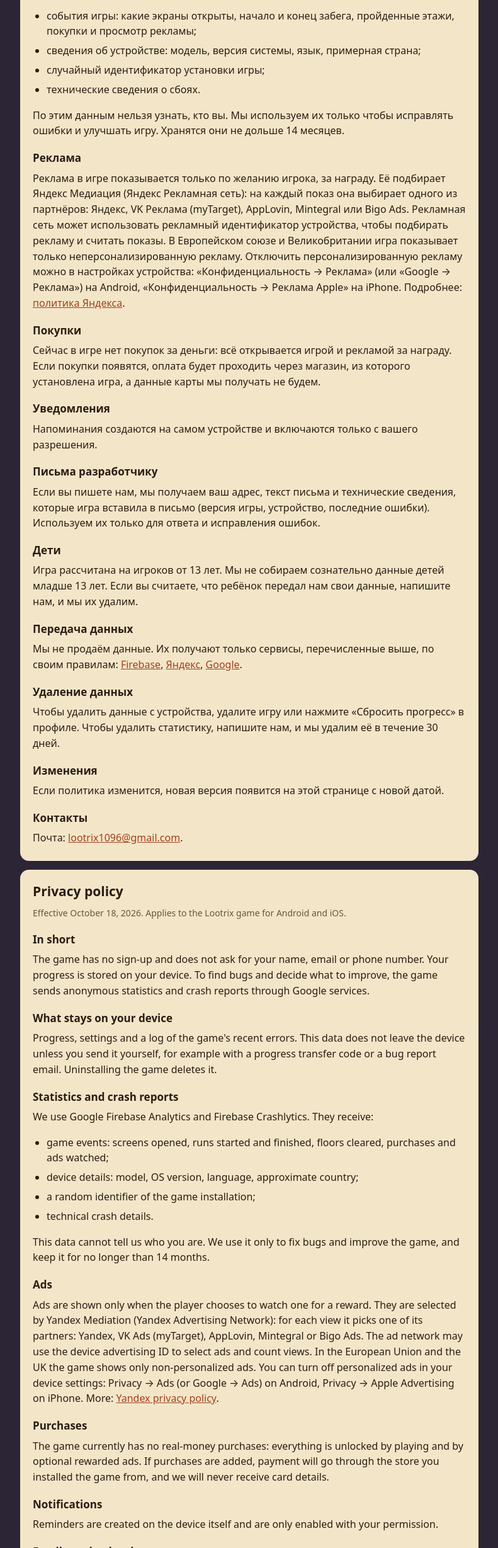
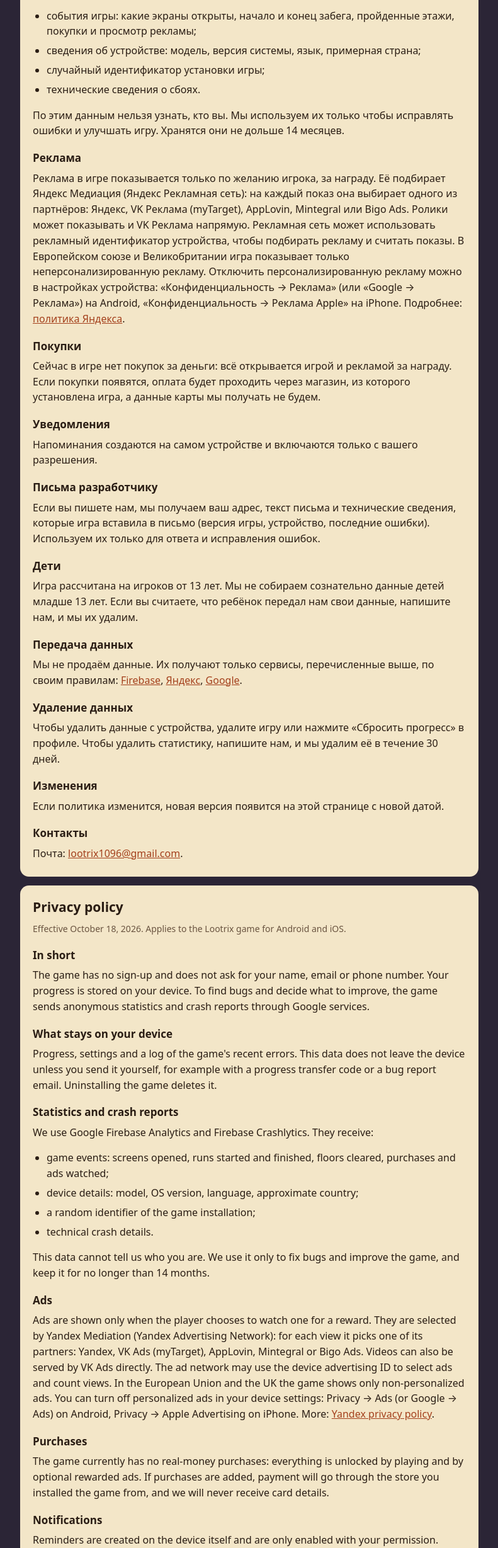
Before and after one commit to Relax1205/lootrix-site, a plain HTML site: page privacy.html in a window 1280 px wide. Shown: the part 670-3128 px from the top of the page at 63% size, without its empty margins (244-1035 px from the left). Drawn offline with Linux system fonts and the light colour scheme.

Commit message:
v0.25.0: реклама VK напрямую, выбор героя перед событием недели
- VkAdsPlugin.java (SDK myTarget 5.51.2): ролик за награду по slot_id, подгрузка заранее; тестовый блок 45101
- services.js: источники роликов по очереди — свой блок Яндекса (если есть), потом VK; нет ролика — следующий
- Событие недели: перед стартом выбор героя (герой на поручении виден, но недоступен); попытка тратится после выбора
- Политика конфиденциальности и инструкция RuStore: VK Реклама, как получить slot_id

```diff
--- a/privacy.html
+++ b/privacy.html
@@ -41,7 +41,7 @@
 
     <h3>Реклама</h3>
     <p>Реклама в игре показывается только по желанию игрока, за награду. Её подбирает Яндекс Медиация (Яндекс Рекламная сеть):
-      на каждый показ она выбирает одного из партнёров: Яндекс, VK Реклама (myTarget), AppLovin, Mintegral или Bigo Ads.
+      на каждый показ она выбирает одного из партнёров: Яндекс, VK Реклама (myTarget), AppLovin, Mintegral или Bigo Ads. Ролики может показывать и VK Реклама напрямую.
       Рекламная сеть может использовать рекламный идентификатор устройства, чтобы подбирать рекламу и считать показы.
       В Европейском союзе и Великобритании игра показывает только неперсонализированную рекламу.
       Отключить персонализированную рекламу можно в настройках устройства: «Конфиденциальность → Реклама» (или «Google → Реклама») на Android, «Конфиденциальность → Реклама Apple» на iPhone.
@@ -103,7 +103,7 @@
 
     <h3>Ads</h3>
     <p>Ads are shown only when the player chooses to watch one for a reward. They are selected by Yandex Mediation (Yandex Advertising Network):
-      for each view it picks one of its partners: Yandex, VK Ads (myTarget), AppLovin, Mintegral or Bigo Ads.
+      for each view it picks one of its partners: Yandex, VK Ads (myTarget), AppLovin, Mintegral or Bigo Ads. Videos can also be served by VK Ads directly.
       The ad network may use the device advertising ID to select ads and count views.
       In the European Union and the UK the game shows only non-personalized ads.
       You can turn off personalized ads in your device settings: Privacy → Ads (or Google → Ads) on Android, Privacy → Apple Advertising on iPhone.
```
